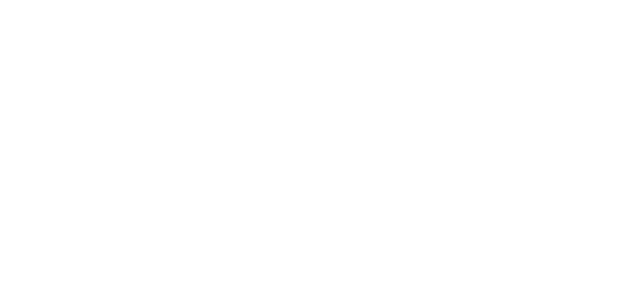
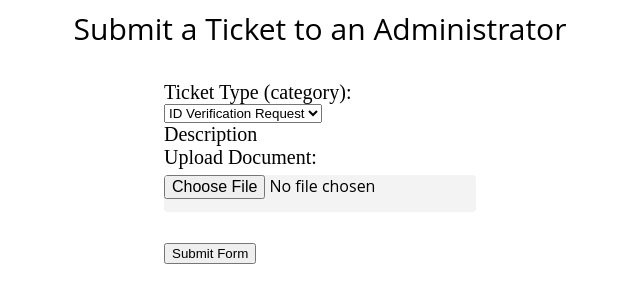
Before and after one commit to frasbr/CSCI334, a React (Create React App) app: page /ticket/create in a window 1280 px wide. Shown: the top 302 px of the page, without its empty margins (320-960 px from the left). Built offline with nearby package versions, Linux system fonts and the light colour scheme; sample sign-in values are in the browser's storage.

Commit message:
added createTicket.js

```diff
--- a/src/App.js
+++ b/src/App.js
@@ -8,6 +8,7 @@ import Home from "./pages/Home";
 import TourView from "./pages/TourView";
 import CreateTour from "./pages/CreateTour";
 import CreateTourSession from "./pages/CreateTourSession";
+import CreateTicket from "./pages/CreateTicket";
 
 function App() {
     axios.defaults.headers.post["Content-Type"] =
@@ -43,6 +44,10 @@ function App() {
                         path="/tour/session/create"
                         component={CreateTourSession}
                     />
+                    <Route
+                        path="/ticket/create"
+                        component={CreateTicket}
+                    />
                 </Switch>
             </Router>
         </div>
--- a/src/pages/CreateTicket.js
+++ b/src/pages/CreateTicket.js
@@ -1,15 +1,14 @@
 import React from "react";
 import axios from "axios";
-import Register from "./register";
 
 export class CreateTicket extends React.Component {
     constructor(props) {
         super(props);
         this.state = {
-            bookingID: "",
+            bookingId: "",
             content: "",
             document: "",
-            searchType: "verification",
+            category: "verification",
             selectedFile: null,
         };
     }
@@ -17,7 +16,7 @@ export class CreateTicket extends React.Component {
         onFileChange = e => {
 
             // updates the state
-            this.setState({ selectedFile: e.target.files[0] });
+            this.setState({ selectedFile: e.target.files[0]});
         };
 
         onFileUpload = () => {
@@ -30,14 +29,12 @@ export class CreateTicket extends React.Component {
             );
             // confirmation to display in console
             console.log(this.state.selectedFile);
-
         }
-
 
         ticket = () => {
             const { bookingID, content, document, searchType} = this.state;
             axios
-                .post("http://localhost:5000/auth/register/us", {
+                .post("http://localhost:5000/ticket/create", {
                     bookingID,
                     content,
                     document,
@@ -47,7 +44,7 @@ export class CreateTicket extends React.Component {
                 .then(({ data }) => {
                     if (data.success) {
                         // redirect
-                        document.location = "/home"; // maybe should re-direct to previous page of where they navigated from
+                        document.location = "/profile"; // maybe should re-direct to previous page of where they navigated from
                     }
                 })
                 .catch((err) => {
@@ -77,21 +74,22 @@ export class CreateTicket extends React.Component {
                             <div className="form-group">
                                 <label htmlFor="filter">Ticket Type (category): </label>
                             <select
-                                name="searchType"
+                                name="category"
                                 onChange={this.onChange}
-                                value={this.state.searchType}
+                                value={this.state.category}
                             >
                                 <option value="verification">ID Verification Request</option>
                                 <option value="tour">Tour disputes</option>
                             </select>
                                 <div className="form-group">
-                                    <label htmlFor="content">Description ()</label>
+                                    <label htmlFor="content">Description</label>
+                                    {this.state.content === "tour" && (
                                     <textarea
                                         name="content"
                                         placeholder="input tour dispute information here.."
                                         onChange={this.onChange}
                                         value={this.state.content}
-                                    />
+                                    /> )}
                                 </div>
                                 <div className="form-group">
                                     <label htmlFor="document">Upload Document: </label>
@@ -102,9 +100,6 @@ export class CreateTicket extends React.Component {
                                         onChange={this.onFileChange}
                                         value={this.state.document}
                                     />
-                                </div>
-                                <div>
-                                   <button onClick={this.onFileUpload}>Upload</button>
                                 </div>
                             </div>
                         </div>
@@ -131,4 +126,4 @@ export class CreateTicket extends React.Component {
         }
     }
 
-export default Register;
+export default CreateTicket;
```
